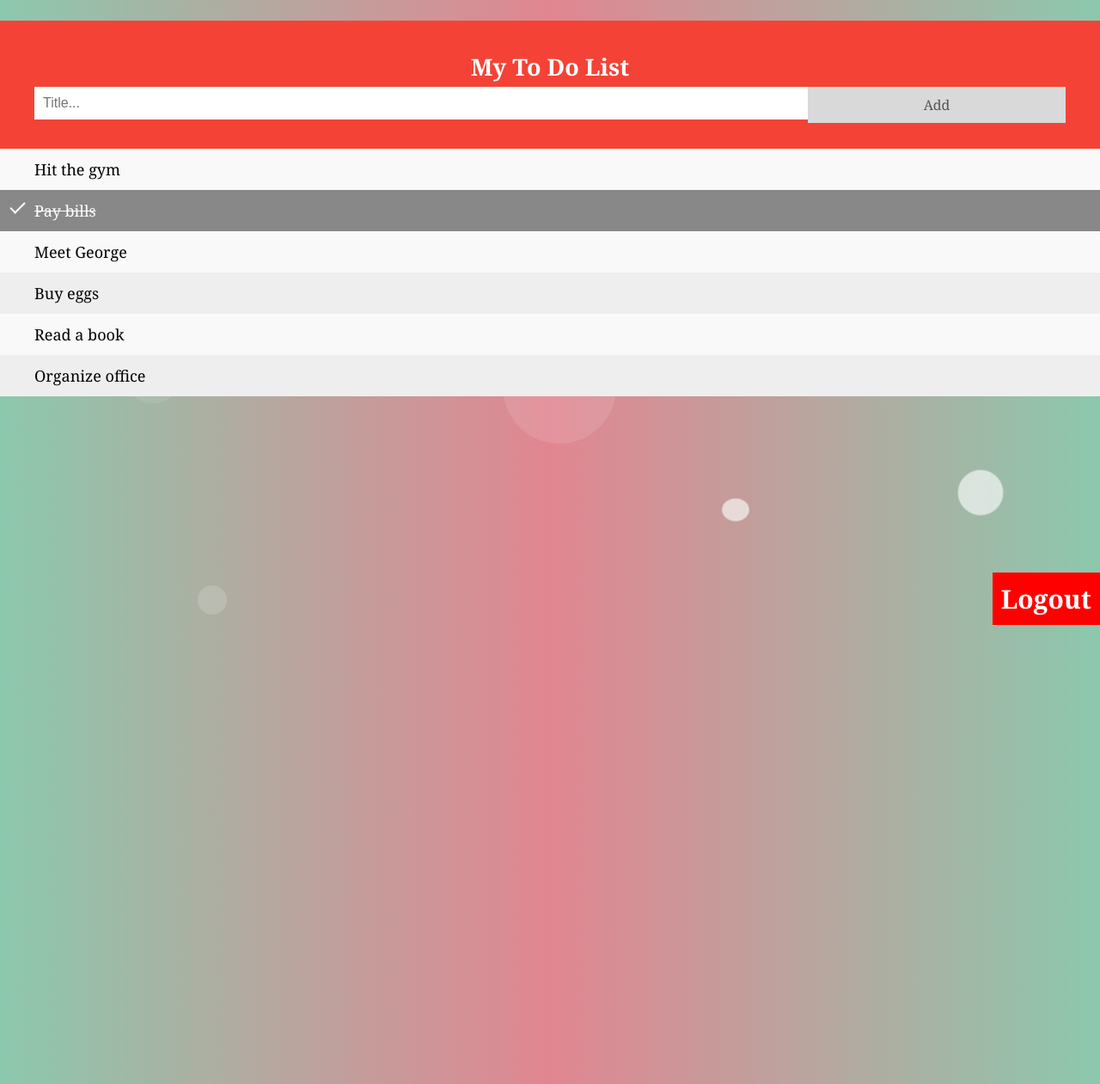
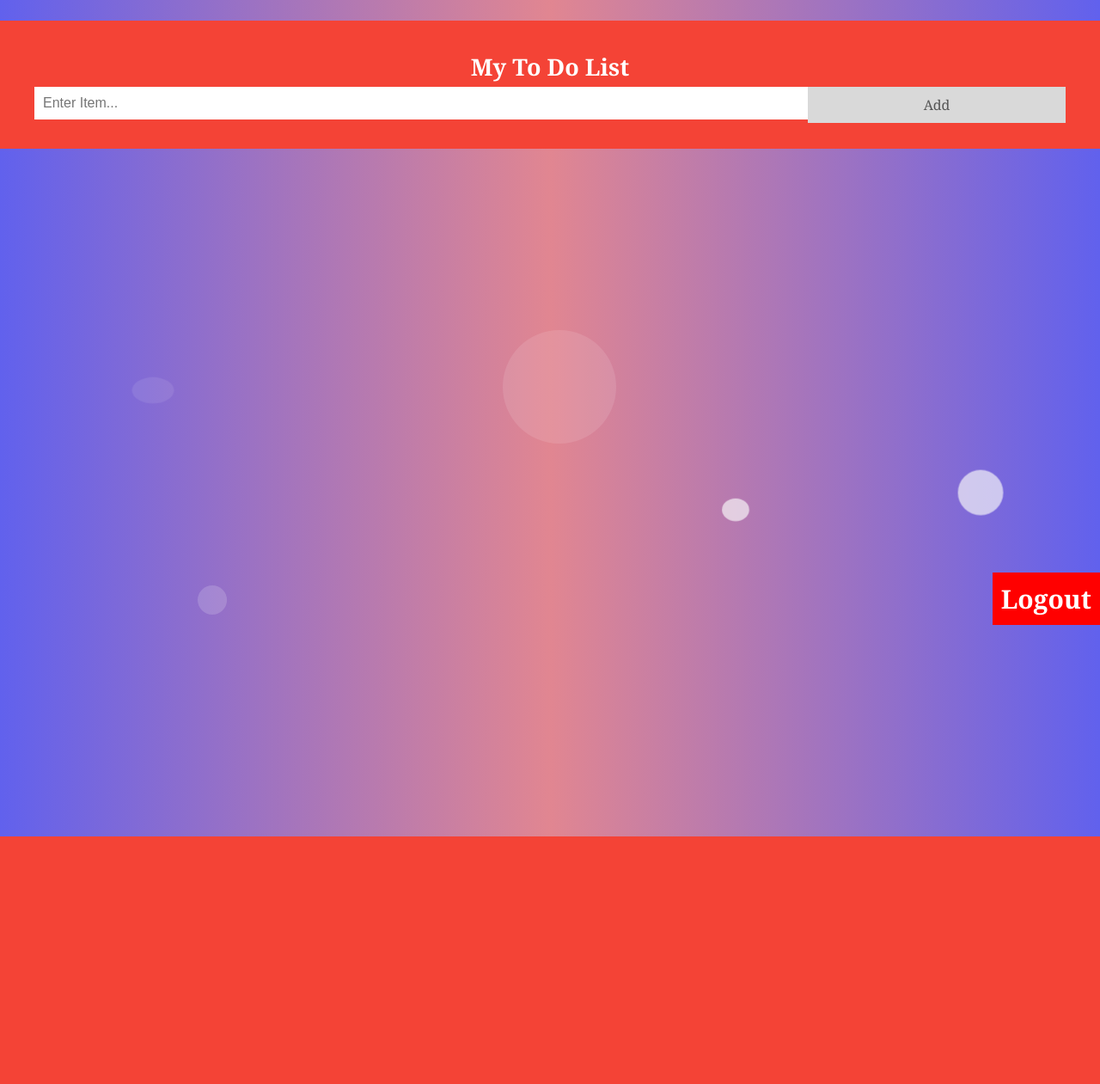
Before and after one commit to Stellarone60/Hackathon-2024, a Flask app: template templates/HackthonMainPage.html in a window 1280 px wide. Shown: the part 73-1334 px from the top of the page at 86% size. After the commit the page ends 1046 px from the top, so only its background shows below. Run offline with Flask 2, Linux system fonts and the light colour scheme; the template is opened without the code that fills it, so the values that code supplies are empty; the visitor is signed in with stand-in values (Sample User, id 1).

Commit message:
uuuhhhhhhhh ummmmm

```diff
--- a/static/HackthonMainStyle.css
+++ b/static/HackthonMainStyle.css
@@ -2,10 +2,9 @@ html
 {
     font-family: Georgia, 'Times New Roman', Times, serif;
     font-size: large;
-    background: linear-gradient(0.25turn, #8cc8ad, #e18691, #8cc8ad);
+    background: linear-gradient(0.25turn, rgb(97, 97, 237), #e18691, rgb(97, 97, 237));
     height:auto;
     max-width: 100%;
-    overflow: hidden;
 }
 #testLine
 {
@@ -175,9 +174,6 @@ html
         opacity: 0;
     }
 }
-
-
-
 body {
     margin: 0;
     min-width: 250px;
@@ -211,9 +207,8 @@ body {
     user-select: none;
   }
 
-
-/* Set all odd list items to a different color (zebra-stripes) */
-ul li:nth-child(odd) {
+  /* Set all odd list items to a different color (zebra-stripes) */
+  ul li:nth-child(odd) {
     background: #f9f9f9;
   }
 
@@ -252,8 +247,8 @@ ul li:nth-child(odd) {
   }
 
   .close:hover {
-    background-color: #ccccff;/*This is the color of when the x is hovered over*/
-    color: white;/*color of the x when it is hovered over*/
+    background-color: #f44336;
+    color: white;
   }
 
   /* Style the header */
@@ -280,6 +275,7 @@ ul li:nth-child(odd) {
     padding: 10px;
     float: left;
     font-size: 16px;
+    z-index: 5;
   }
 
   /* Style the "Add" button */
@@ -294,8 +290,10 @@ ul li:nth-child(odd) {
     cursor: pointer;
     transition: 0.3s;
     border-radius: 0;
+    z-index: 5;
   }
 
   .addBtn:hover {
     background-color: #bbb;
+    z-index: 5;
   }
--- a/static/HackthonScript.js
+++ b/static/HackthonScript.js
@@ -1,29 +1,14 @@
-
-function showImage(src, width, height, alt) {
-    const img = document.createElement("img");
-    img.src = src;
-    img.width = width;
-    img.height = height;
-    img.alt = alt;
-
-    // Append the image to a container (e.g., a <div> or <body>)
-    document.body.appendChild(img);
-}
-
-
-
-// Create a "close" button and append it to each list item
 var myNodelist = document.getElementsByTagName("LI");
 var i;
 for (i = 0; i < myNodelist.length; i++) {
   var span = document.createElement("SPAN");
-var txt = document.createTextNode("\u00D7");//this creates the x that will remove elements when pressed on
+  var txt = document.createTextNode("\u00D7");
   span.className = "close";
   span.appendChild(txt);
   myNodelist[i].appendChild(span);
 }
 
-//gets rid of current list item when the x is pressed on
+// Click on a close button to hide the current list item
 var close = document.getElementsByClassName("close");
 var i;
 for (i = 0; i < close.length; i++) {
@@ -35,38 +20,25 @@ div.style.display = "none";
 
 // Add a "checked" symbol when clicking on a list item
 var list = document.querySelector('ul');
-var oImg = document.createElement('img');
-oImg.setAttribute('src', 'https://i.pinimg.com/736x/b4/7d/50/b47d50319d7e6c0f2ffc21365a10d50f--super-bowl-party-happy-birthday-wishes.jpg');
-oImg.setAttribute('alt', 'na');
-oImg.setAttribute('height', '1px');
-oImg.setAttribute('width', '1px');
-document.body.appendChild(oImg);
 list.addEventListener('click', function(ev) {
   if (ev.target.tagName === 'LI') {
     ev.target.classList.toggle('checked');
-//Following statement shows a "congrats" message for when a task has been completed.
-if (ev.target.classList == 'checked')
-{
-alert("Awesome job!! Another one off the list!");
-showImage(oImg, 200, 200, "")
-}
   }
 }, false);
 
 // Create a new list item when clicking on the "Add" button
 function newElement() {
-var li = document.createElement("li");//creates a list item
-var inputValue = document.getElementById("myInput").value;//user input
-var t = document.createTextNode(inputValue);//creates a new node based on the user input
-li.appendChild(t);//adds the node to the list
+  var li = document.createElement("li");
+  var inputValue = document.getElementById("myInput").value;
+  var t = document.createTextNode(inputValue);
+  li.appendChild(t);
   if (inputValue === '') {
-alert("Please add something!");//shows error message when nothis is inputted
+    alert("You must write something!");
   } else {
-document.getElementById("myUL").appendChild(li);//myUL is the user list that is called in HTML
+    document.getElementById("myUL").appendChild(li);
   }
-document.getElementById("myInput").value = "";//myInput is the input box, this sets it back to nothing after the input is submitted
+  document.getElementById("myInput").value = "";
 
-//x is put within the span, and "close" is what can be edited by css
   var span = document.createElement("SPAN");
   var txt = document.createTextNode("\u00D7");
   span.className = "close";
--- a/templates/HackthonMainPage.html
+++ b/templates/HackthonMainPage.html
@@ -3,7 +3,7 @@
     <head>
         <meta charset="UTF-8">
         <link rel="icon" type="image/x-icon" href="{{ url_for('static', filename='planner.ico') }}">
-        <script src="{{ url_for('static', filename='HackathonScript.js') }}"></script>
+        <script src="{{ url_for('static', filename='HackthonScript.js') }}"></script>
         {% if session %}
         <title>{{session.userinfo.name}}'s Planner</title>
         {% else %}
@@ -17,26 +17,18 @@
         <div class = "inSession">
             <h1 id="profileLoggedIn">Welcome {{session.userinfo.name}}!</h1>
             <!-- <div><pre>{{pretty}}</pre></div>-->
-            <a href ="https://www.linkedin.com/in/andrew-o-fallon-631281a1/" target="_blank" id = "testLine">Yo whats up</a>
+            <!--<a href ="https://www.linkedin.com/in/andrew-o-fallon-631281a1/" target="_blank" id = "testLine">Yo whats up</a>-->
             <p><a href="/logout" id="qsLogoutBtn">Logout</a></p>
-
-
 
             <div id="myDIV" class="header">
                 <h2 style="margin:5px">My To Do List</h2>
-                <input type="text" id="myInput" placeholder="Title...">
+                <input type="text" id="myInput" placeholder="Enter Item...">
                 <span onclick="newElement()" class="addBtn">Add</span>
               </div>
 
               <ul id="myUL">
-                <li>Hit the gym</li>
-                <li class="checked">Pay bills</li>
-                <li>Meet George</li>
-                <li>Buy eggs</li>
-                <li>Read a book</li>
-                <li>Organize office</li>
+
               </ul>
-
 
         </div>
     <!--Runs for not logged in users-->
```
Lines whose indentation alone changed are shown as unchanged.
